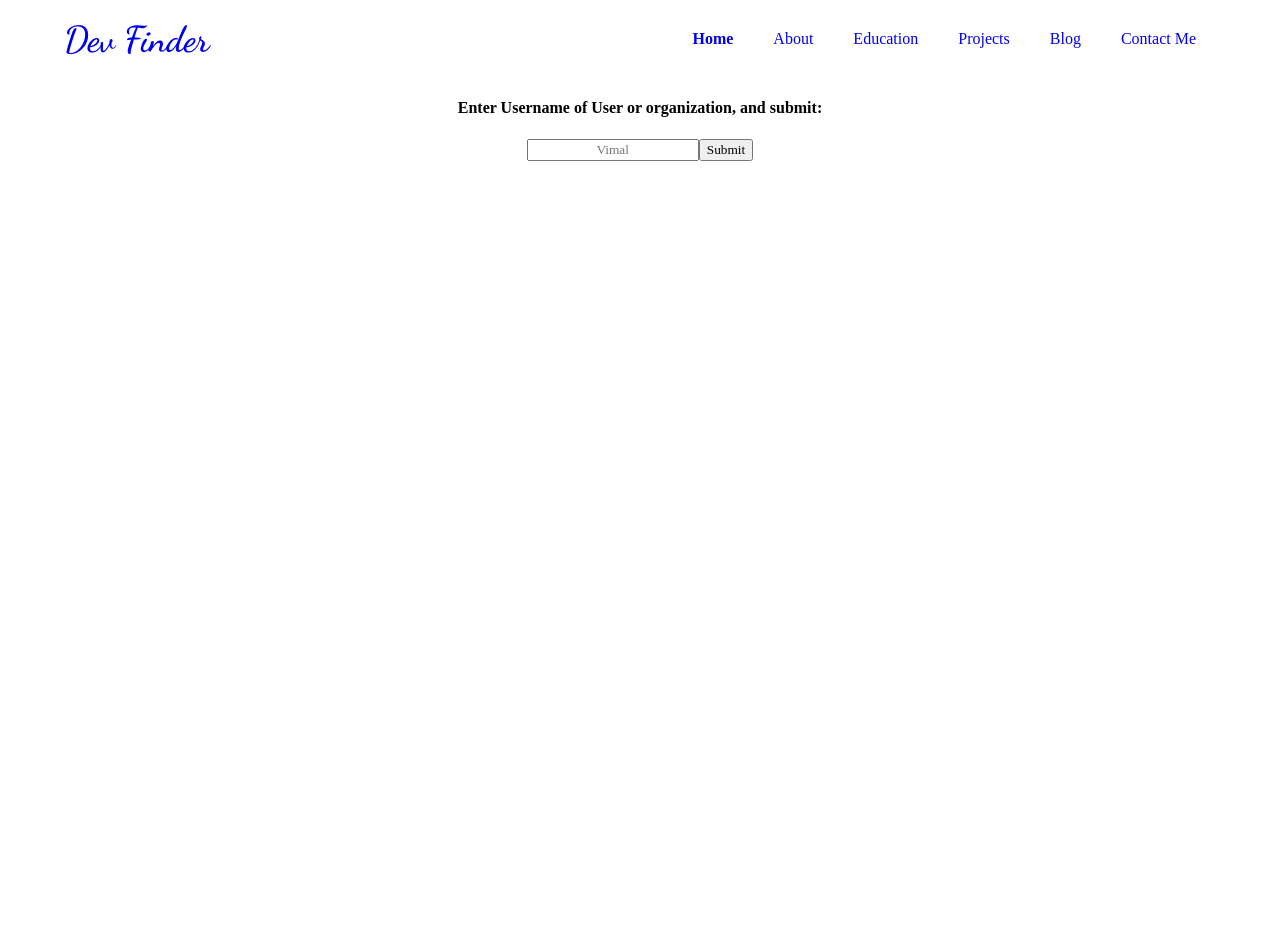
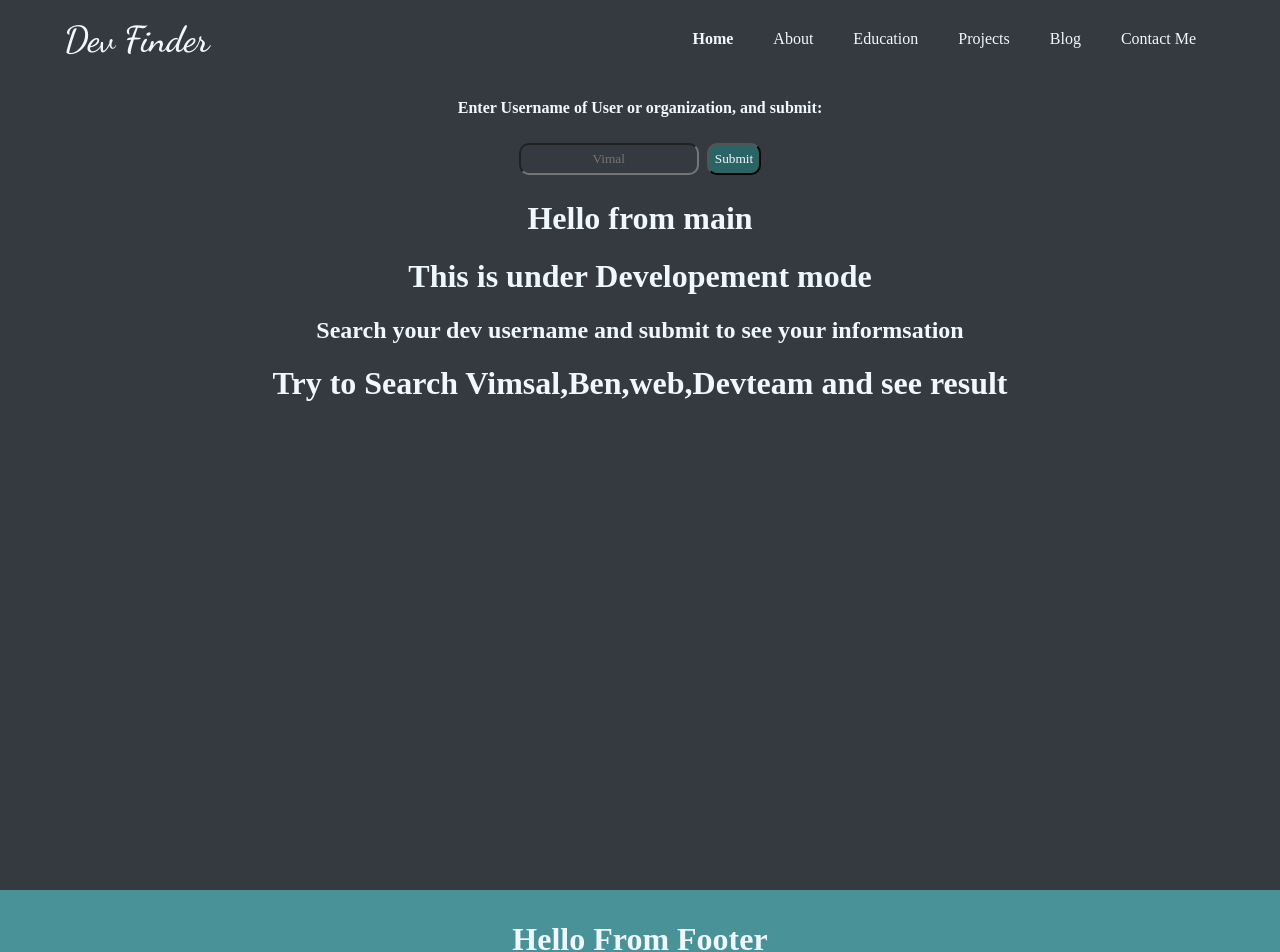
Before and after one commit to vimal-verma/devto, a React (Create React App) app: page / in a window 1280 px wide. Shown: the top 952 px of the page. Before the commit the page ends 800 px from the top, so only its background shows below. Built offline with nearby package versions, Linux system fonts and the light colour scheme; a web font is replaced by a local one.

Commit message:
design changed Dark mode added

```diff
--- a/src/App.css
+++ b/src/App.css
@@ -4,7 +4,8 @@
 .App, input {
   text-align: center;
   font-family: 'Langar', cursive;
-
+  color: aliceblue;
+  background-color: #343a40;
 }
 .user{
   display: flex;
@@ -23,13 +24,13 @@ table {
 }
 
 td, th {
-  border: 1px solid #dddddd;
+  border: 1px solid #315275;
   text-align: left;
   padding: 8px;
 }
 
 tr:nth-child(even) {
-  background-color: #dddddd;
+  background-color: #2e3c4b;
 }
 a{
   text-decoration: none;
@@ -37,3 +38,26 @@ a{
 .bio{
   font-family: 'Dancing Script', cursive;
 }
+.main{
+  min-height: 80vh;
+}
+.footer{
+  background-color: #499297;
+  color: aliceblue;
+  padding: 10px;
+  margin-top: 50px;
+}
+a{
+  color: aliceblue;
+}
+input{
+  border-radius: 10px;
+  padding: 6px;
+  margin: 4px;
+}
+.submit{
+  background-color:rgb(43, 100, 100) ;
+}
+.submit:hover{
+  background-color: rgb(11, 39, 133);
+}
--- a/src/components/Chart.js
+++ b/src/components/Chart.js
@@ -49,8 +49,8 @@ class Chart extends Component {
                             label: 'Post Reaction',
                             fill: false,
                             lineTension: 0.5,
-                            backgroundColor: 'rgba(75,192,192,1)',
-                            borderColor: 'rgba(0,0,0,1)',
+                            backgroundColor: 'rgba(255,255,10,1)',
+                            borderColor: 'rgba(255,255,255,1)',
                             borderWidth: 2,
                             data: this.state.public_reactions_count
                         },
@@ -58,8 +58,8 @@ class Chart extends Component {
                             label: 'Post Comments',
                             fill: false,
                             lineTension: 0.5,
-                            backgroundColor: 'rgba(0,192,192,1)',
-                            borderColor: 'rgba(0,0,255,1)',
+                            backgroundColor: 'rgba(0,100,192,1)',
+                            borderColor: 'rgba(0,255,255,1)',
                             borderWidth: 2,
                             data: this.state.comments_count
                         }
--- /dev/null
+++ b/src/components/Footer.js
@@ -0,0 +1,11 @@
+import React, { Component } from 'react'
+
+export default class Footer extends Component {
+    render() {
+        return (
+            <div className="footer">
+                <h1>Hello From Footer</h1>
+            </div>
+        )
+    }
+}
--- a/src/components/Home.js
+++ b/src/components/Home.js
@@ -1,4 +1,5 @@
 import React, { Component } from 'react'
+import Footer from './Footer';
 import Nav from './Nav';
 import Search from './Search'
 
@@ -8,7 +9,7 @@ class Home extends Component {
             <div>
             <Nav />
             <Search/>
-
+            <Footer/>
             </div>
         )
     }
--- /dev/null
+++ b/src/components/Main.js
@@ -0,0 +1,14 @@
+import React, { Component } from 'react'
+
+export default class Main extends Component {
+    render() {
+        return (
+            <div className="main">
+                <h1>Hello from main</h1>
+                <h1>This is under Developement mode</h1>
+                <h2>Search your dev username and submit to see your informsation</h2>
+                <h1>Try to Search Vimsal,Ben,web,Devteam and see result</h1>
+            </div>
+        )
+    }
+}
--- a/src/components/Search.js
+++ b/src/components/Search.js
@@ -1,5 +1,6 @@
 import React, { Component } from 'react'
 import User from './User'
+import Main from './Main'
 
 class Search extends Component {
     constructor(props) {
@@ -37,11 +38,13 @@ class Search extends Component {
             placeholder="Vimal"
           />
           <input
+            className="submit"
             type='submit'
             value="Submit"
           />
           </form>
           {this.state.isSubmitted &&  <User name={this.state.username}/>}
+          {!this.state.isSubmitted &&  <Main/>}
 
           </div>
         );
--- a/src/components/User.js
+++ b/src/components/User.js
@@ -37,24 +37,27 @@ export default class User extends Component {
       if(this.state.persons.username){
         if(this.state.persons.type_of === 'organization'){
           var web = this.state.persons.url
+          var icon = <i class="fas fa-building"></i>
         }else{
           web = this.state.persons.website_url
+          icon = <i class="fas fa-user-circle"></i>
         }
+        if(this.state.persons.github_username){}
         return (
           <div>
             <div className="user">
             <div className="userimg">
             <img src={this.state.persons.profile_image} alt="persion"/>
             <h1>{ this.state.persons.name}</h1>
-            <p>({ this.state.persons.username})</p>
+            <p></p>
             </div>
             <div className="userinfo">
-                <p>type_of { this.state.persons.type_of}</p>
+                <p> {icon} ({ this.state.persons.username}) is { this.state.persons.type_of}</p>
                 <h4>Bio💖</h4>
-                <h3 className="bio">{ this.state.persons.summary}</h3>
-                <a href={'https://github.com/'+ this.state.persons.github_username}>Github {this.state.persons.github_username}</a><br/>
-                <a href={'https://twitter.com/'+ this.state.persons.twitter_username}>twitter {this.state.persons.twitter_username}</a><br/>
-                <a href={web}>website {web}</a>
+                <h1 className="bio">{ this.state.persons.summary}</h1>
+                <a target="blank" href={'https://github.com/'+ this.state.persons.github_username}><i class="fab fa-github"></i> @{this.state.persons.github_username}</a><br/>
+                <a target="blank" href={'https://twitter.com/'+ this.state.persons.twitter_username}><i class="fab fa-twitter"></i> @{this.state.persons.twitter_username}</a><br/>
+                <a target="blank" href={web}><i class="fas fa-globe"></i> {web}</a>
                 <p>location { this.state.persons.location}</p>
                 <p>joined at { this.state.persons.joined_at}</p>
             </div>
```
Also changed, not shown: 1 other file (tests, documents, lock files or other folders).
